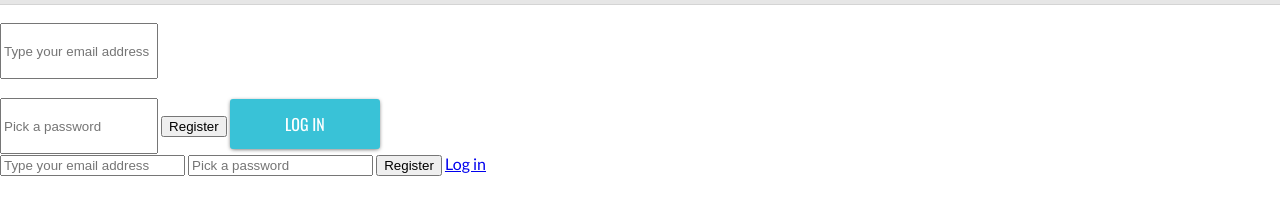
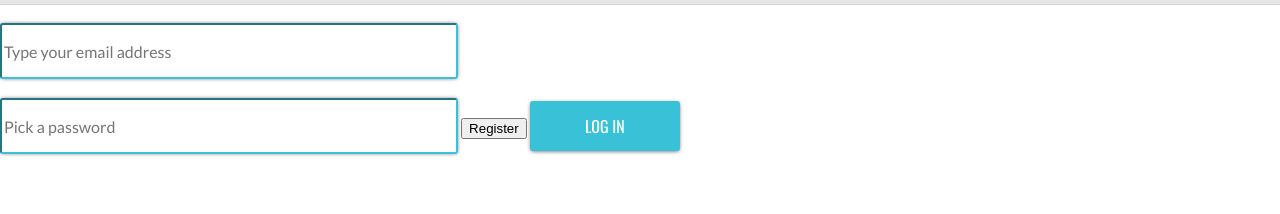
Before and after one commit to green-fox-academy/epam-2-project, a website: page public/index.html at #/register in a window 1280 px wide. Shown: the part 76-290 px from the top of the page. Drawn offline with nearby package versions, Linux system fonts and the light colour scheme; files that its build step writes are made by us from their sources.

Commit message:
delete duplicates from register page

```diff
--- a/public/css/scss/main_style.scss
+++ b/public/css/scss/main_style.scss
@@ -82,7 +82,12 @@ a button {
 }
 
 .tofill {
-  height: $inputHeight;
-  width: $inputWidth;
+  border-radius: $borderRadius;
+  border-color: $blue;
+  box-shadow: 0 0 4px -1px $darkgrey;
+  font-family: 'Lato';
+  font-size: $fontSize;
+  height: $buttonHeight;
+  width: 450px;
 
 }
--- a/public/templates/partial-register.html
+++ b/public/templates/partial-register.html
@@ -10,10 +10,4 @@
 		<a ui-sref="login"><button class="loginButton"> LOG IN </button></a>
 
 	</form>
-
-		<input ng-model="regCtrl.user.user_email" placeholder="Type your email address" type="email" required/>
-		<input ng-model="regCtrl.user.password" placeholder="Pick a password" type="password" required/>
-		<input type="submit" value="Register" />
-		<a ui-sref="login"> Log in </a>
-	</form>
 </div>
```
